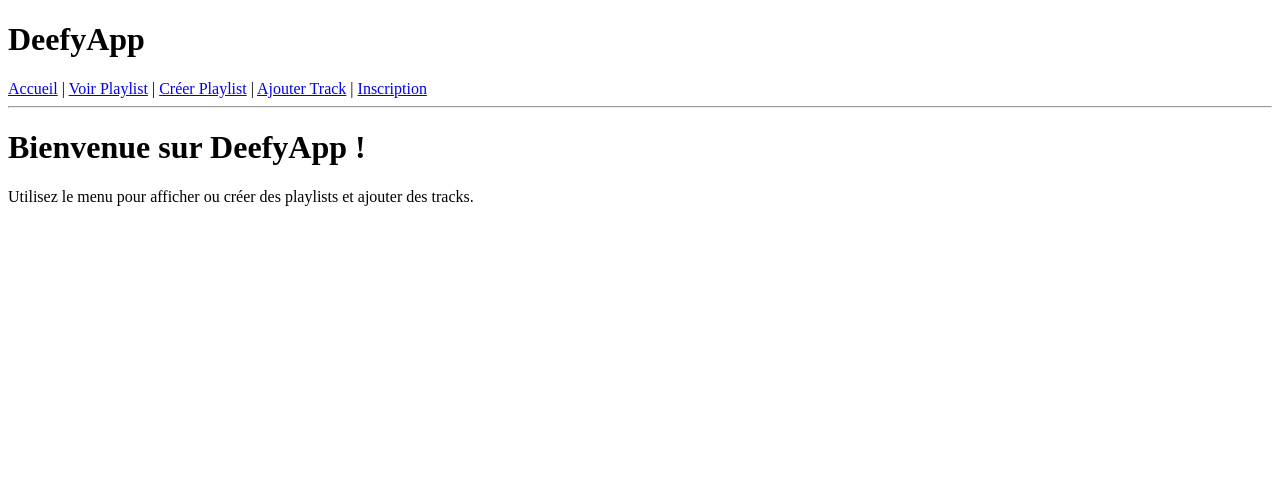
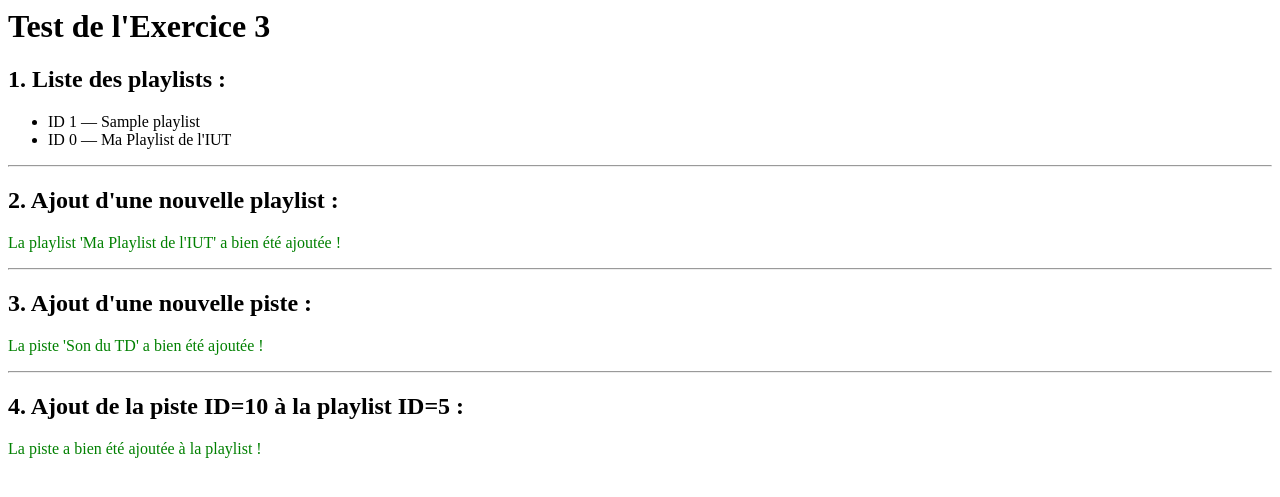
Before and after one commit to AlexisCou/DeffyApp, a PHP site: page / in a window 1280 px wide. Shown: the top 497 px of the page. Run offline with PHP 8.4, Linux system fonts and the light colour scheme; tables that the repository leaves empty or names only in its code hold one stand-in row (values such as "Sample post").

Commit message:
Fin tp13

```diff
--- a/index.php
+++ b/index.php
@@ -3,7 +3,92 @@
 require_once 'vendor/autoload.php';
 session_start();
 
-use iutnc\deefy\dispatch\Dispatcher;
+use iutnc\deefy\repository\DeefyRepository;
+use iutnc\deefy\classes\Playlist;
+use iutnc\deefy\classes\AudioTrack;
 
-$dispatcher = new Dispatcher();
-$dispatcher->run();
+/*
+ * =================================================================
+ * CODE ORIGINAL MIS EN PAUSE POUR LE TEST
+ * =================================================================
+ * use iutnc\deefy\dispatch\Dispatcher;
+ * $dispatcher = new Dispatcher();
+ * $dispatcher->run();
+ * =================================================================
+ */
+
+// =================================================================
+// CODE DE TEST POUR L'EXERCICE 3
+// =================================================================
+
+// --- Initialisation du Repository ---
+try {
+    DeefyRepository::setConfig('db.config.ini');
+    $repo = DeefyRepository::getInstance();
+    echo "<h1>Test de l'Exercice 3</h1>";
+} catch (Exception $e) {
+    die("<h2>Erreur de connexion</h2><p>Impossible d'initialiser le Repository. Message : " . $e->getMessage() . "</p>");
+}
+
+// --- TEST 1 : Afficher les playlists existantes ---
+echo "<h2>1. Liste des playlists :</h2>";
+try {
+    $playlists = $repo->findAllPlaylists();
+    if (empty($playlists)) {
+        echo "<p>Aucune playlist trouvée.</p>";
+    } else {
+        echo "<ul>";
+        foreach ($playlists as $p) {
+            printf("<li>ID %d — %s</li>", $p->__get('id'), $p->__get('name'));
+        }
+        echo "</ul>";
+    }
+} catch (Exception $e) {
+    echo "<p style='color:red;'>Erreur lors de la récupération des playlists : " . $e->getMessage() . "</p>";
+}
+echo "<hr>";
+
+
+// --- TEST 2 : Ajouter une nouvelle playlist ---
+echo "<h2>2. Ajout d'une nouvelle playlist :</h2>";
+try {
+    $nouvellePlaylist = new Playlist("Ma Playlist de l'IUT");
+    if ($repo->savePlaylist($nouvellePlaylist)) {
+        echo "<p style='color:green;'>La playlist '{$nouvellePlaylist->__get('name')}' a bien été ajoutée !</p>";
+    } else {
+        echo "<p style='color:red;'>Échec de l'ajout de la playlist.</p>";
+    }
+} catch (Exception $e) {
+    echo "<p style='color:red;'>Erreur lors de la sauvegarde de la playlist : " . $e->getMessage() . "</p>";
+}
+echo "<hr>";
+
+
+// --- TEST 3 : Ajouter une nouvelle piste ---
+echo "<h2>3. Ajout d'une nouvelle piste :</h2>";
+try {
+    $nouvellePiste = new AudioTrack("Son du TD", "td13.mp3");
+    $nouvellePiste->setArtist("Le Prof");
+    $nouvellePiste->setDuration(120);
+    if ($repo->saveTrack($nouvellePiste)) {
+        echo "<p style='color:green;'>La piste '{$nouvellePiste->__get('title')}' a bien été ajoutée !</p>";
+    } else {
+        echo "<p style='color:red;'>Échec de l'ajout de la piste.</p>";
+    }
+} catch (Exception $e) {
+    echo "<p style='color:red;'>Erreur lors de la sauvegarde de la piste : " . $e->getMessage() . "</p>";
+}
+echo "<hr>";
+
+
+// --- TEST 4 : Lier la piste 1 à la playlist 1 ---
+echo "<h2>4. Ajout de la piste ID=10 à la playlist ID=5 :</h2>";
+try {
+    if ($repo->addTrackToPlaylist(5, 10)) {
+        echo "<p style='color:green;'>La piste a bien été ajoutée à la playlist !</p>";
+    } else {
+        echo "<p style='color:red;'>Échec de l'ajout de la piste à la playlist.</p>";
+    }
+} catch (Exception $e) {
+    echo "<p style='color:red;'>Erreur lors de l'ajout de la piste à la playlist : " . $e->getMessage() . "</p>";
+}
--- a/repository/DeefyRepository.php
+++ b/repository/DeefyRepository.php
@@ -3,21 +3,21 @@ declare(strict_types=1);
 
 namespace iutnc\deefy\repository;
 
+use iutnc\deefy\classes\AudioTrack;
+use iutnc\deefy\classes\Playlist;
 use \PDO;
 use \PDOException;
 
 class DeefyRepository {
 
-
-    private static array $config;
+    private PDO $db;
     private static ?DeefyRepository $instance = null;
-    private PDO $db;
-
+    private static array $config = [];
 
     private function __construct() {
         try {
             $this->db = new PDO(
-                self::$config['driver'] . ':host=' . self::$config['host'] . ';dbname=' . self::$config['name'],
+                self::$config['dsn'],
                 self::$config['user'],
                 self::$config['pass']
             );
@@ -27,14 +27,67 @@ class DeefyRepository {
         }
     }
 
-    public static function setConfig(string $file): void {
-        self::$config = parse_ini_file($file);
-    }
-
     public static function getInstance(): DeefyRepository {
         if (is_null(self::$instance)) {
             self::$instance = new DeefyRepository();
         }
         return self::$instance;
     }
+
+    public static function setConfig(string $file): void {
+        $conf = parse_ini_file($file);
+        if ($conf === false) {
+            throw new \Exception("Erreur de lecture du fichier de configuration");
+        }
+
+        $dsn = "{$conf['driver']}:host={$conf['host']};dbname={$conf['name']}";
+
+        self::$config = [
+            'dsn' => $dsn,
+            'user' => $conf['user'],
+            'pass' => $conf['pass']
+        ];
+    }
+
+    public function findAllPlaylists(): array {
+        $query = "SELECT id, nom FROM playlist";
+        $stmt = $this->db->query($query);
+
+        $playlists = [];
+        while ($row = $stmt->fetch(PDO::FETCH_ASSOC)) {
+            $playlist = new Playlist($row['nom']);
+            $playlist->setId((int)$row['id']);
+            $playlists[] = $playlist;
+        }
+        return $playlists;
+    }
+
+    public function savePlaylist(Playlist $playlist): bool {
+        $query = "INSERT INTO playlist (nom) VALUES (?)";
+        $stmt = $this->db->prepare($query);
+        $stmt->bindValue(1, $playlist->__get('name'));
+        return $stmt->execute();
+    }
+
+    public function saveTrack(AudioTrack $track): bool {
+        $query = "INSERT INTO track (titre, artiste_album, duree, filename) VALUES (?, ?, ?, ?)";
+        $stmt = $this->db->prepare($query);
+        $stmt->bindValue(1, $track->__get('title'));
+        $stmt->bindValue(2, $track->__get('artist'));
+        $stmt->bindValue(3, $track->__get('duration'));
+        $stmt->bindValue(4, $track->__get('fileName'));
+        return $stmt->execute();
+    }
+
+    public function addTrackToPlaylist(int $id_playlist, int $id_track): bool {
+        $query = "INSERT INTO playlist2track (id_pl, id_track, no_piste_dans_liste)
+                  VALUES (?, ?, (SELECT * FROM (SELECT IFNULL(MAX(no_piste_dans_liste), 0) + 1 FROM playlist2track WHERE id_pl = ?) AS temp))";
+
+        $stmt = $this->db->prepare($query);
+        $stmt->bindValue(1, $id_playlist);
+        $stmt->bindValue(2, $id_track);
+        $stmt->bindValue(3, $id_playlist);
+
+        return $stmt->execute();
+    }
 }
```
